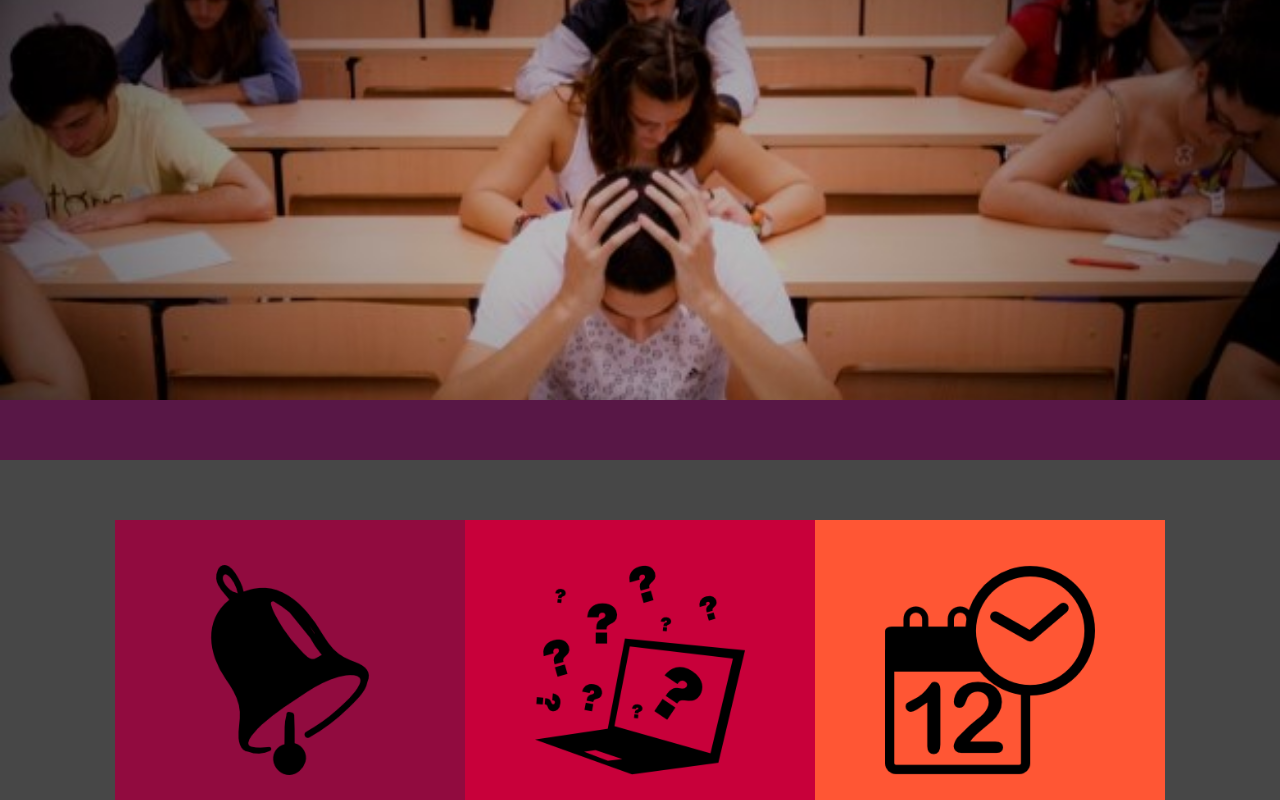
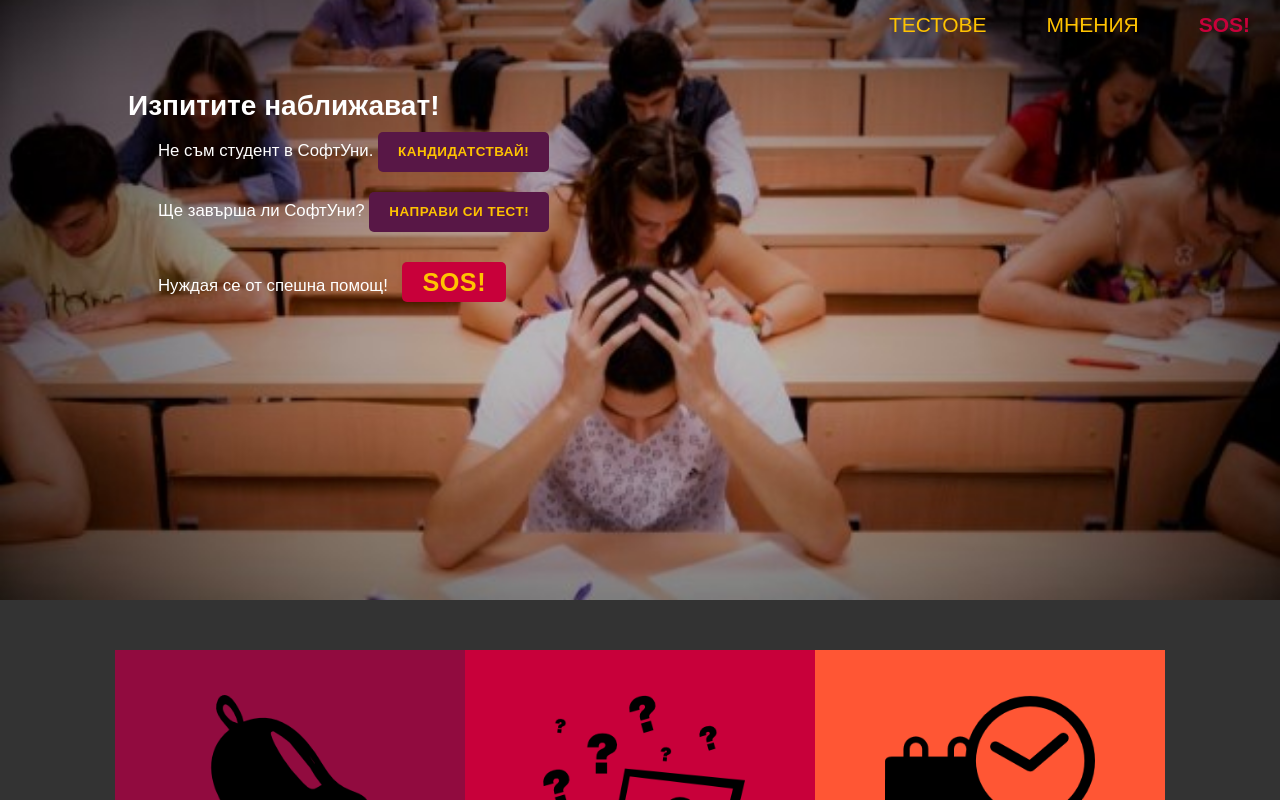
Before and after one commit to Divelina/Divelina_WebBasicsProject.github.io, a plain HTML site: page index.html in a window 1280 px wide. Shown: the top 800 px of the page. Drawn offline with Linux system fonts and the light colour scheme.

Commit message:
Added navigation and buttons in the header

```diff
--- a/colorpallette.css
+++ b/colorpallette.css
@@ -1,11 +1,14 @@
 body{
     background: #474747;
+    background: #333;
 }
 
+/*
 nav{
     background: #581746;
 }
 
+*/
 section#q1{
     background: #910b3f url('images/bell.png')no-repeat center;
     background-size: 60%;
@@ -29,6 +32,7 @@ section#q4{
 
 section#q5{
     background: #ffc301 url('images/open-class-door_mid.png')no-repeat center;
+
     background-size: 60%;
 
 }
--- a/index.css
+++ b/index.css
@@ -5,20 +5,92 @@
 
 body{
     font-size: 14px;
+    font-family: sans-serif;
 }
 
-div.header-image{
-    height: 400px;
+header{
+    height: 600px;
     background: url('images/student-stress.jpg') no-repeat center;
     background-size: cover;
+    position: relative;
 }
 
-nav{
-    height: 60px;
+/*---------Styling the navigation bar-----------------*/
+
+ul.nav{
+  display: flex;
+  flex-direction: row-reverse;
+    flex-wrap: wrap;
+
 }
 
+li{
+    line-height: 30px;
+    padding: 10px 30px;
+    list-style-type: none;
+}
+
+li a{
+    font-size: 1.5em;
+    color:#ffc301;
+    text-decoration: none;
+    text-transform: uppercase;
+}
+
+li a.sos{
+    color: #c8003a;
+    font-weight: bold;
+}
+
+/*---------Styling the header buttons-----------------*/
+
+div.header-buttons{
+    margin: 0 auto;
+    position: absolute;
+    top: 15%;
+    left: 10%;
+}
+
+div.header-buttons h2{
+    color: #fff;
+    font-size: 2em;
+}
+
+ul.header-buttons{
+    display: flex;
+    flex-direction: column;
+    flex-wrap: wrap;
+    color: #fff;
+    font-size: 1.2em;
+}
+
+ul.header-buttons a{
+    font-size: 0.8em;
+    padding: 5px 20px;
+    color: #ffc301;
+    border-radius: 5px;
+    font-weight: bold;
+    background: #581746;
+    display: inline-block;
+    letter-spacing: 0.5px;
+}
+
+.sos-span{
+    display: inline-block;
+    padding: 10px 0;
+}
+
+ul.header-buttons a#sos{
+    background: #c8003a;
+    font-size: 1.5em;
+    margin: 10px;
+}
+
+/*--------Styling the sections in the test--------------*/
+
+
 div.questions{
-    margin-top: 60px;
+    margin-top: 50px;
     display: flex;
     flex-wrap: wrap;
     justify-content: center;
--- a/index.html
+++ b/index.html
@@ -10,12 +10,30 @@
 <body>
 
 <header>
-    <div class="header-image">
+    <nav>
+        <span id="logo">
 
-    </div>
+        </span>
+        <ul class="nav">
+            <li class="nav"><a class="sos" href="">SOS!</a></li>
+            <li class="nav"><a href="">Мнения</a></li>
+            <li class="nav"><a href="">Тестове</a></li>
+        </ul>
 
-    <nav>
-
+        <div class="header-buttons">
+            <h2>Изпитите наближават!</h2>
+            <ul class="header-buttons">
+                <li><span>Не съм студент в СофтУни.</span>
+                    <a id="softuni" href="">Кандидатствай!</a>
+                </li>
+                <li><span>Ще завърша ли СофтУни?</span>
+                   <a id="test" href="">Направи си тест!</a>
+                </li>
+                <li><span class="sos-span">Нуждая се от спешна помощ!</span>
+                    <a id="sos" href="">SOS!</a>
+                </li>
+            </ul>
+        </div>
     </nav>
 </header>
 
```
